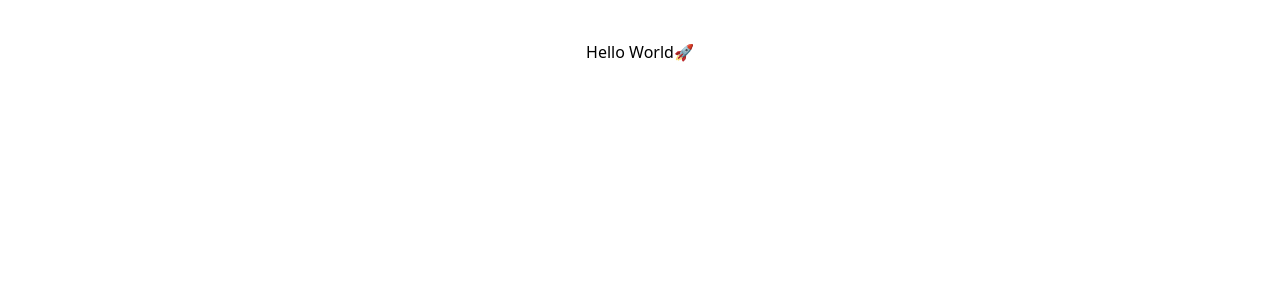
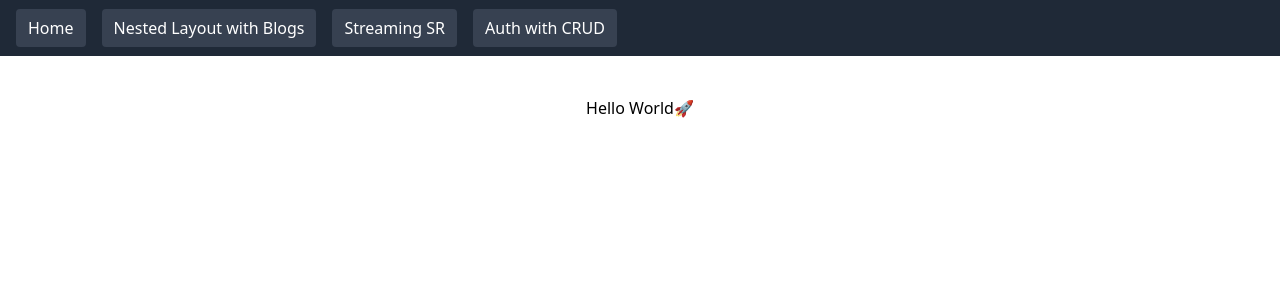
Before and after one commit to chemitaro/RSC-SUPABASE, a Next.js app: page / in a window 1280 px wide. Shown: the top 300 px of the page. Built offline with nearby package versions, Linux system fonts and the light colour scheme.

Commit message:
Add NavBar component to RootLayout

```diff
--- a/app/layout.tsx
+++ b/app/layout.tsx
@@ -1,4 +1,5 @@
 import './globals.css'
+import NavBar from './components/nav-bar'
 
 export const metadata = {
   title: 'Nextjs App',
@@ -13,6 +14,7 @@ export default function RootLayout({
   return (
     <html lang="en">
       <body>
+        <NavBar />
         {children}
       </body>
     </html>
```
